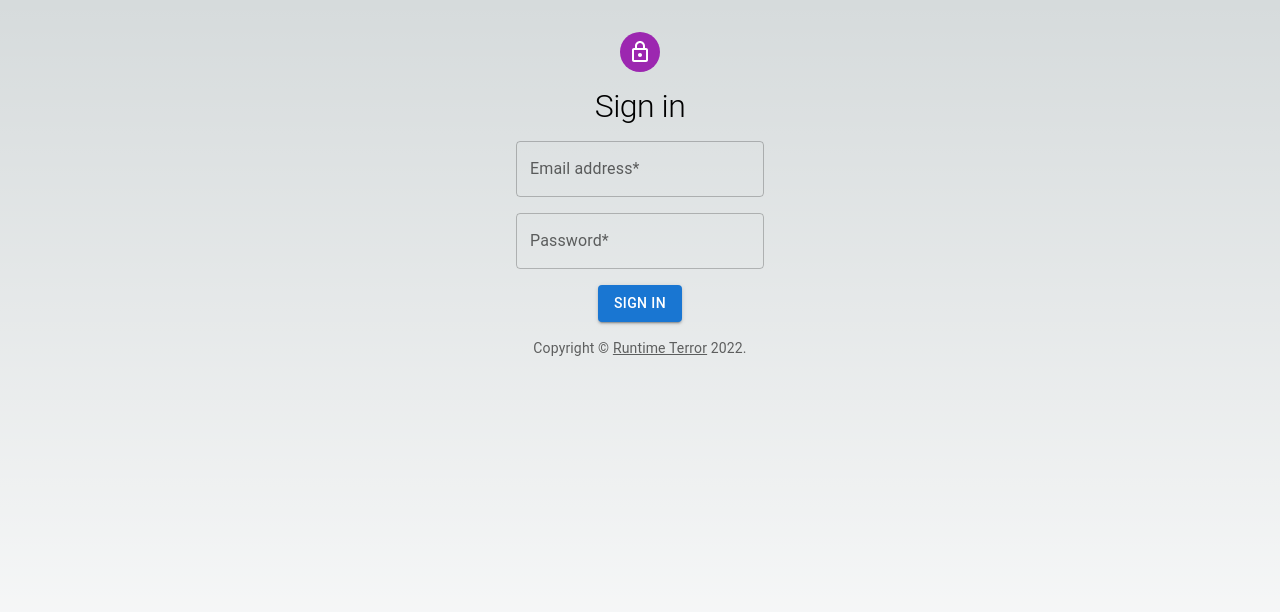
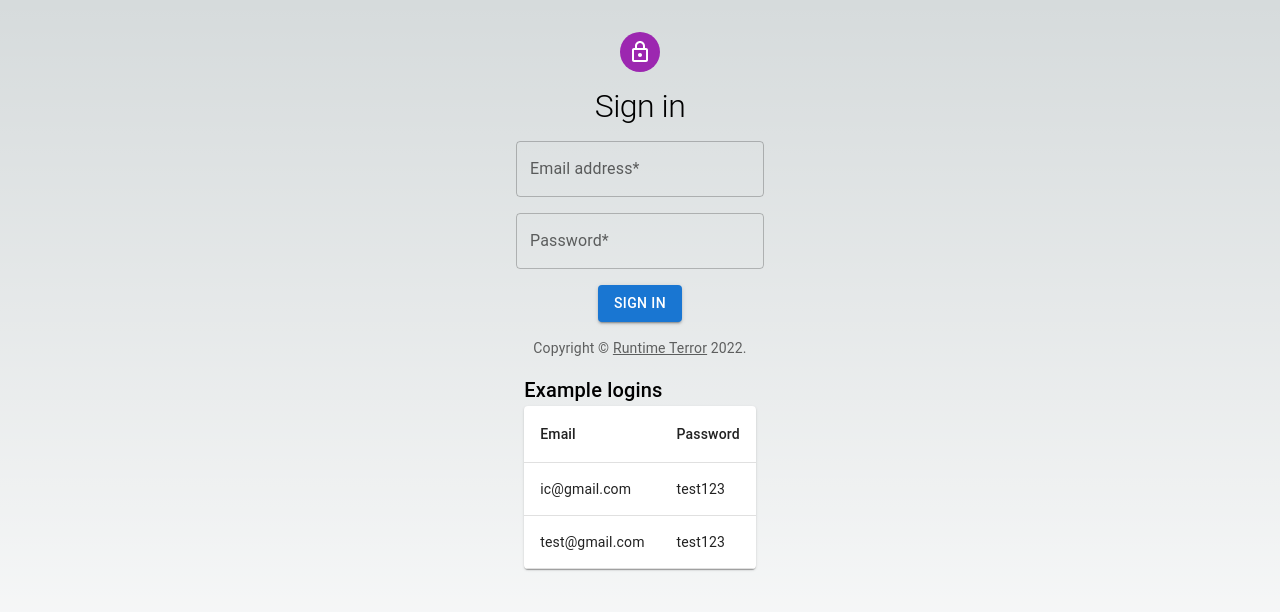
Before and after one commit to mkcarl/runtimeterror-nextjs, a Next.js app: page /login in a window 1280 px wide. Shown: the top 612 px of the page. Built offline with nearby package versions, Linux system fonts and the light colour scheme; no server answers.

Commit message:
added example login

```diff
--- a/src/pages/login.jsx
+++ b/src/pages/login.jsx
@@ -11,6 +11,7 @@ import Copyright from "@/components/Copyright";
 import {useRouter} from "next/router";
 import {useAuthState, useSignInWithEmailAndPassword} from "react-firebase-hooks/auth";
 import {getFirebaseAuth} from "@/lib/firebase";
+import {Paper, Table, TableBody, TableCell, TableContainer, TableHead, TableRow} from "@mui/material";
 
 export default function Login() {
     const [email, setEmail] = useState("");
@@ -70,6 +71,30 @@ export default function Login() {
                 <Button variant={'contained'} color={'primary'} onClick={handleOnSignupClicked}>Sign in</Button>
 
                 <Copyright/>
+
+                <Box>
+                    <Typography variant={'h6'}>Example logins</Typography>
+                    <TableContainer component={Paper}>
+                        <Table>
+                            <TableHead>
+                                <TableCell>Email</TableCell>
+                                <TableCell>Password</TableCell>
+                            </TableHead>
+                            <TableBody>
+                                <TableRow>
+                                    <TableCell>ic@gmail.com</TableCell>
+                                    <TableCell>test123</TableCell>
+                                </TableRow>
+                                <TableRow>
+                                    <TableCell>test@gmail.com</TableCell>
+                                    <TableCell>test123</TableCell>
+                                </TableRow>
+                            </TableBody>
+                        </Table>
+
+                    </TableContainer>
+
+                </Box>
             </Box>
         </>
     )
```
